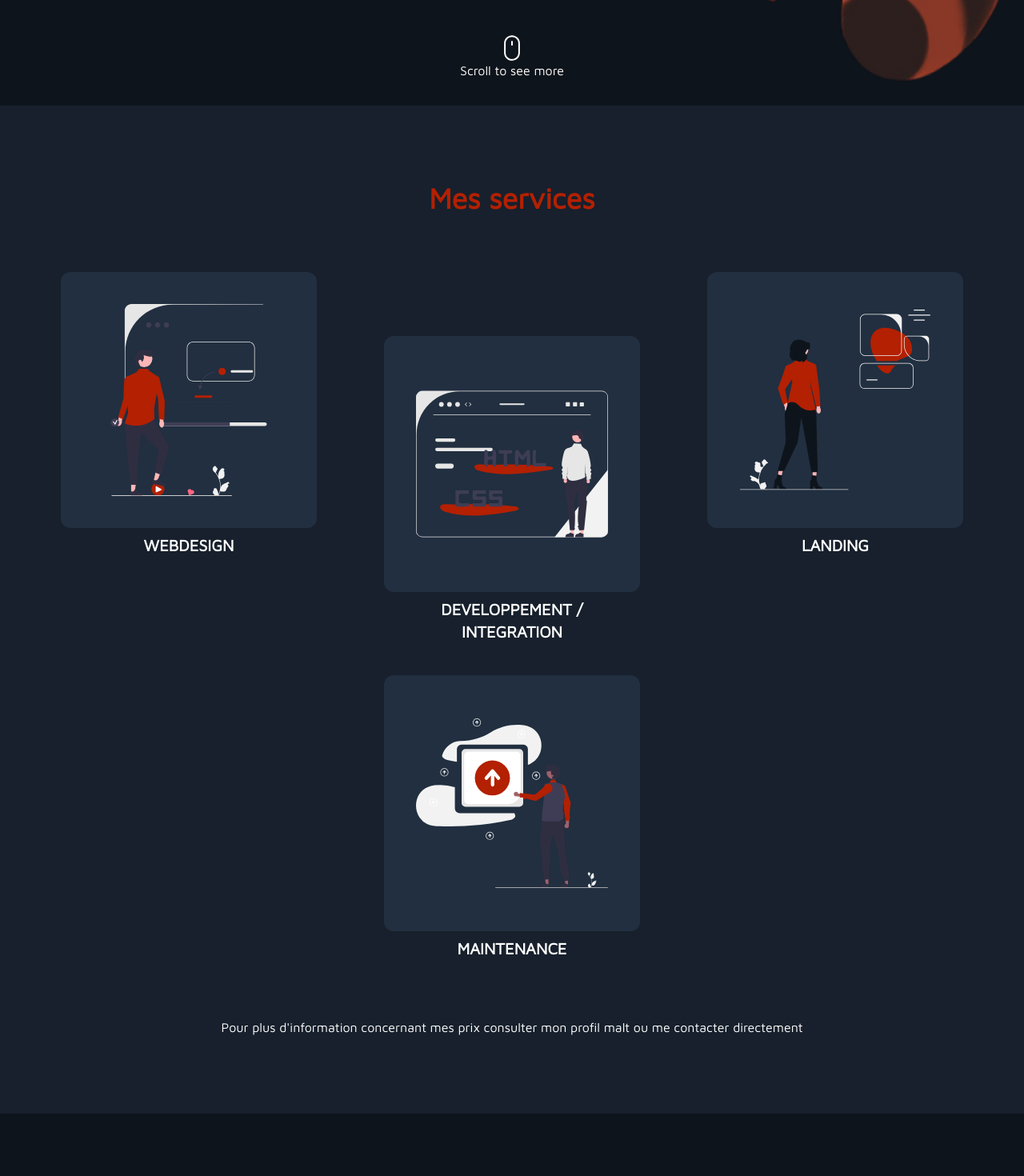
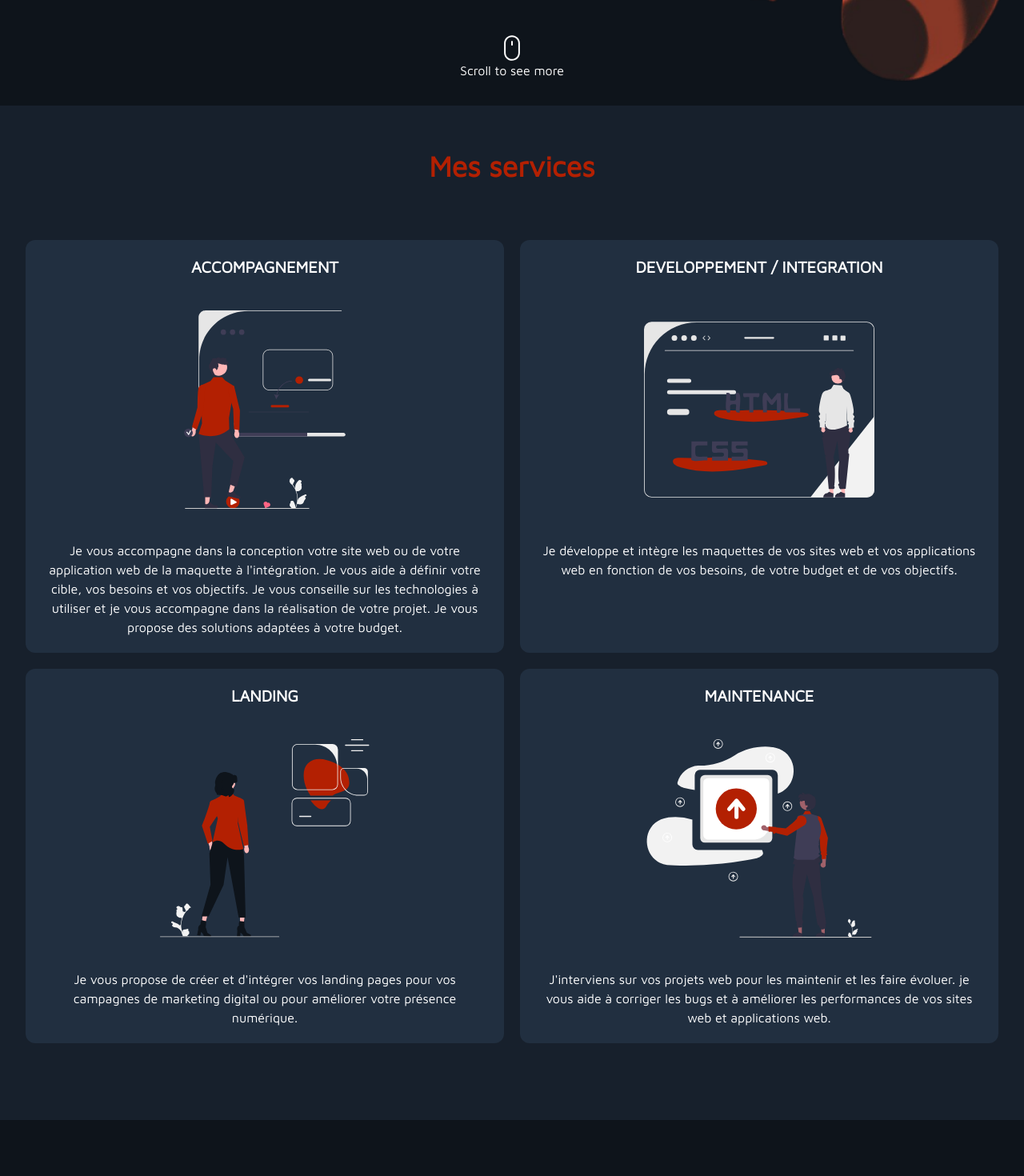
Before and after one commit to pierricktly/Portfolio, a Nuxt app: page / in a window 1280 px wide. Shown: the part 680-2150 px from the top of the page at 80% size. Built offline with nearby package versions, Linux system fonts and the light colour scheme.

Commit message:
add formulaire contact & révision des descriptions des services

```diff
--- a/components/Navigation.vue
+++ b/components/Navigation.vue
@@ -1,6 +1,6 @@
 <template>
   <div class="text-white">
-    <div class="container mx-auto flex justify-between py-5 px-5 lg:px-0">
+    <div class="container mx-auto flex justify-between py-5 px-5 xl:px-0">
       <div>
         <a href="/">
           <h1 class="font-bold text-2xl select-none">Zokiasu.</h1>
--- a/package.json
+++ b/package.json
@@ -9,7 +9,7 @@
     "generate": "nuxt generate"
   },
   "dependencies": {
-    "@emailjs/browser": "^3.4.0",
+    "@emailjs/browser": "^3.9.1",
     "@nuxtjs/axios": "^5.13.1",
     "@nuxtjs/pwa": "^3.3.5",
     "@nuxtjs/tailwindcss": "^5.0.0-4",
--- a/pages/contact.vue
+++ /dev/null
@@ -1,144 +0,0 @@
-<template>
-<section class="container mx-auto">
-  <div class="py-10 flex flex-col justify-center items-center text-white space-y-10">
-    <h2 class="text-5xl font-bold text-secondary">Contact Me</h2>
-    <p class="text-xl">You want to work with me? Tell me about your project and let's work together!</p>
-    <form class="w-full max-w-7xl min-w-max space-y-10 z-40" @submit.prevent="sendEmail">
-      <div class="flex flex-wrap">
-        <div class="relative w-full appearance-none">
-          <input
-            id="name"
-            name="name"
-            type="text"
-            v-model="name"
-            placeholder="Enter your name"
-            class="peer placeholder-transparent tracking-wide py-2 px-3 leading-relaxed appearance-none block w-full rounded
-            bg-primary border border-white
-            focus:bg-white/30 focus:outline-none"
-          />
-          <label
-            for="name"
-            class="
-              absolute
-              left-0 -top-8
-              transition-all
-              peer-placeholder-shown:top-2
-              peer-placeholder-shown:left-3
-              peer-focus:-top-8
-              peer-focus:left-0"
-            >Enter your name</label>
-        </div>
-      </div>
-      <div class="flex flex-wrap">
-        <div class="relative w-full appearance-none">
-          <input
-            id="email"
-            name="email"
-            type="email"
-            v-model="email"
-            placeholder="Enter your email address"
-            class="peer placeholder-transparent tracking-wide py-2 px-3 leading-relaxed appearance-none block w-full rounded
-            bg-primary border border-white
-            focus:bg-white/30 focus:outline-none"
-          />
-          <label
-            for="email"
-            class="
-              absolute
-              left-0 -top-8
-              transition-all
-              peer-placeholder-shown:top-2
-              peer-placeholder-shown:left-3
-              peer-focus:-top-8
-              peer-focus:left-0"
-            >Enter your email address</label>
-        </div>
-      </div>
-      <div class="flex flex-wrap">
-        <div class="relative w-full appearance-none">
-          <textarea
-            id="message"
-            name="message"
-            v-model="message"
-            placeholder="Enter your message"
-            class="peer placeholder-transparent tracking-wide py-2 px-3 leading-relaxed appearance-none block w-full h-52 rounded
-            bg-primary border border-white
-            focus:bg-white/30 focus:outline-none"
-          />
-          <label for="message" class="
-            absolute
-            left-0 -top-8
-            transition-all
-            peer-placeholder-shown:top-2
-            peer-placeholder-shown:left-3
-            peer-focus:-top-8
-            peer-focus:left-0"
-          >Enter your message</label>
-        </div>
-      </div>
-      <div class="w-full flex flex-col-reverse md:flex-row gap-3 justify-center items-center md:justify-between md:items-start">
-        <div class="flex justify-center overflow-hidden">
-          <button type="button" @click="copyEmail()" class="hover-underline-animation">Use your mail service?</button>
-        </div>
-        <div class="appearance-none w-full md:w-auto">
-          <input
-            type="submit"
-            value="Send"
-            class="cursor-pointer w-full md:w-auto tracking-wide leading-relaxed appearance-none block rounded
-            bg-secondary
-            hover:bg-secondary/70
-            px-5 py-1"/>
-        </div>
-      </div>
-    </form>
-  </div>
-</section>
-</template>
-
-<script>
-  import{ init } from '@emailjs/browser';
-  import emailjs from '@emailjs/browser';
-  init("user_LjdyAMDHMFXk6Or6Ffd5a");
-
-  export default {
-    name: "Contact",
-
-    created(){
-      this.$ga.page('/contact')
-    },
-
-    data() {
-      return {
-        name:"",
-        email:"",
-        message:"",
-      };
-    },
-
-    methods: {
-      sendEmail: function(e) {
-          if(this.message != "" || this.message != undefined) {
-              emailjs.sendForm('service_98p270n', 'template_0sow3ga', e.target, 'user_LjdyAMDHMFXk6Or6Ffd5a')
-              .then((result) => {
-                  console.log('SUCCESS!', result.status, result.text);
-                  this.message = ""
-                  this.name = ""
-                  this.email = ""
-              }, (error) => {
-                  console.log('FAILED...', error);
-              });
-          } else {
-            //OK
-          }
-      },
-
-      copyEmail() {
-        navigator.clipboard.writeText("pierrick.tly@gmail.com");
-        this.$toasted.show("Email copied!", {
-          position: "bottom-center",
-          duration : 5000
-        });
-      },
-    }
-  }
-</script>
--- a/pages/index.vue
+++ b/pages/index.vue
@@ -37,7 +37,7 @@
 		</section>
 
 		<section id="home" class="hidden min-h-screen lg:flex -mt-20">
-			<div class="container flex my-auto mx-auto">
+			<div class="container mx-auto flex my-auto">
 				<div class="my-auto space-y-10">
 					<div class="space-y-10">
 						<p
@@ -72,7 +72,7 @@
 					<img
 						src="../assets/images/redpanda.png"
 						alt=""
-						class="xl:h-[35rem]"
+						class="h-[20rem] xl:h-[35rem]"
 					/>
 				</div>
 			</div>
@@ -84,28 +84,38 @@
 			</div>
 		</section>
 
-		<page-section idSection="service" class="bg-[#17202C] py-14 lg:py-24">
+		<page-section idSection="service" class="bg-[#17202C] py-14 2xl:py-20">
 			<template #title>Mes services</template>
-			<ul class="flex flex-wrap gap-10 justify-evenly py-10 lg:py-20">
-				<li class="space-y-2 lg:-translate-y-10">
-					<icon-webdesign class="w-80 h-80 p-10 rounded-xl bg-[#212F40]"/>
-					<p class="text-center text-xl font-semibold uppercase">webdesign</p>
+			<ul class="grid grid-cols-2 2xl:flex gap-5 2xl:gap-10 justify-evenly py-10 2xl:py-20">
+				<li class="2xl:max-w-md space-y-5 p-5 2xl:-translate-y-10 rounded-xl bg-[#212F40]">
+					<p class="text-center text-xl font-semibold uppercase">Accompagnement</p>
+					<icon-webdesign class="mx-auto w-72 h-72 py-5"/>
+					<p class="text-center">
+						Je vous accompagne dans la conception votre site web ou de votre application web de la maquette à l'intégration. Je vous aide à définir votre cible, vos besoins et vos objectifs. Je vous conseille sur les technologies à utiliser et je vous accompagne dans la réalisation de votre projet. Je vous propose des solutions adaptées à votre budget.
+					</p>
 				</li>
-				<li class="space-y-2 lg:translate-y-10">
-					<icon-dev class="w-80 h-80 p-10 rounded-xl bg-[#212F40]"/>
-					<p class="text-center text-xl font-semibold uppercase">Developpement / <br>Integration</p>
+				<li class="2xl:max-w-md space-y-5 p-5 2xl:translate-y-10 rounded-xl bg-[#212F40]">
+					<p class="text-center text-xl font-semibold uppercase">Developpement / Integration</p>
+					<icon-dev class="mx-auto w-72 h-72 py-5"/>
+					<p class="text-center">
+						Je développe et intègre les maquettes de vos sites web et vos applications web en fonction de vos besoins, de votre budget et de vos objectifs.
+					</p>
 				</li>
-				<li class="space-y-2 lg:-translate-y-10">
-					<icon-landing class="w-80 h-80 p-10 rounded-xl bg-[#212F40]"/>
+				<li class="2xl:max-w-md space-y-5 p-5 2xl:-translate-y-10 rounded-xl bg-[#212F40]">
 					<p class="text-center text-xl font-semibold uppercase">Landing</p>
+					<icon-landing class="mx-auto w-72 h-72 py-5"/>
+					<p class="text-center">
+						Je vous propose de créer et d'intégrer vos landing pages pour vos campagnes de marketing digital ou pour améliorer votre présence numérique.
+					</p>
 				</li>
-				<li class="space-y-2 lg:translate-y-10">
-					<icon-maintenance class="w-80 h-80 p-10 rounded-xl bg-[#212F40]"/>
+				<li class="2xl:max-w-md space-y-5 p-5 2xl:translate-y-10 rounded-xl bg-[#212F40]">
 					<p class="text-center text-xl font-semibold uppercase">Maintenance</p>
+					<icon-maintenance class="mx-auto w-72 h-72 py-5"/>
+					<p class="text-center">
+						J'interviens sur vos projets web pour les maintenir et les faire évoluer. je vous aide à corriger les bugs et à améliorer les performances de vos sites web et applications web.
+					</p>
 				</li>
 			</ul>
-
-			<p class="text-center font-medium text-md">Pour plus d'information concernant mes prix consulter mon profil <a href="https://www.malt.fr/profile/zokiasu" target="_blank" class="hover-underline-animation">malt</a> ou me <nuxt-link to="#contact" class="hover-underline-animation">contacter</nuxt-link> directement</p>
 		</page-section>
 
 		<page-section idSection="work" class="py-20">
@@ -149,21 +159,123 @@
 		<page-section idSection="contact" class="py-20">
 			<template #title>Besoin d'un développeur ?</template>
 			<template #subtitle><p>Une idée ? Un projet ? N'hésitez pas contactez-moi !</p></template>
-			<div class="py-28 md:py-36 space-y-10 text-center">
+			<form class="w-full mx-auto max-w-7xl min-w-max space-y-10 z-40" @submit.prevent="sendEmail">
+				<div class="flex flex-wrap">
+					<div class="relative w-full appearance-none">
+						<input
+							id="name"
+							name="name"
+							type="text"
+							v-model="name"
+							placeholder="Enter your name"
+							class="peer placeholder-transparent tracking-wide py-2 px-3 leading-relaxed appearance-none block w-full rounded
+							bg-primary border border-white
+							focus:bg-white/30 focus:outline-none"
+						/>
+						<label
+							for="name"
+							class="
+								absolute
+								left-0 -top-8
+								transition-all
+								peer-placeholder-shown:top-2
+								peer-placeholder-shown:left-3
+								peer-focus:-top-8
+								peer-focus:left-0"
+							>Enter your name</label>
+					</div>
+				</div>
+				<div class="flex flex-wrap">
+					<div class="relative w-full appearance-none">
+						<input
+							id="email"
+							name="email"
+							type="email"
+							v-model="email"
+							placeholder="Enter your email address"
+							class="peer placeholder-transparent tracking-wide py-2 px-3 leading-relaxed appearance-none block w-full rounded
+							bg-primary border border-white
+							focus:bg-white/30 focus:outline-none"
+						/>
+						<label
+							for="email"
+							class="
+								absolute
+								left-0 -top-8
+								transition-all
+								peer-placeholder-shown:top-2
+								peer-placeholder-shown:left-3
+								peer-focus:-top-8
+								peer-focus:left-0"
+							>Enter your email address</label>
+					</div>
+				</div>
+				<div class="flex flex-wrap">
+					<div class="relative w-full appearance-none">
+						<textarea
+							id="message"
+							name="message"
+							v-model="message"
+							placeholder="Enter your message"
+							class="peer placeholder-transparent tracking-wide py-2 px-3 leading-relaxed appearance-none block w-full h-52 rounded
+							bg-primary border border-white
+							focus:bg-white/30 focus:outline-none"
+						/>
+						<label for="message" class="
+							absolute
+							left-0 -top-8
+							transition-all
+							peer-placeholder-shown:top-2
+							peer-placeholder-shown:left-3
+							peer-focus:-top-8
+							peer-focus:left-0"
+						>Enter your message</label>
+					</div>
+				</div>
+				<div class="w-full flex flex-col-reverse md:flex-row gap-3 justify-center items-center md:justify-between md:items-start">
+					<div class="flex justify-center overflow-hidden">
+						<button type="button" @click="copyEmail()" class="hover-underline-animation">Click here to copy my mail address</button>
+					</div>
+					<div class="appearance-none w-full md:w-auto">
+						<input
+							type="submit"
+							value="Send"
+							class="cursor-pointer w-full md:w-auto tracking-wide leading-relaxed appearance-none block rounded
+							bg-secondary
+							hover:bg-secondary/70
+							px-5 py-1"/>
+					</div>
+				</div>
+			</form>
+			<!-- <div class="py-28 md:py-36 space-y-10 text-center">
 				<button @click="copyEmail()">
 					<h3 class="text-5xl md:text-7xl lg:text-9xl hover-underline-animation">Copier mon mail</h3>
 				</button>
-			</div>
+			</div> -->
 		</page-section>
 	</div>
 </template>
 
 <script>
+import 'animate.css';
 import IconWebdesign from '~/components/Icon/IconWebdesign.vue';
 import PageSection from '~/components/PageSection.vue';
+import{ init } from '@emailjs/browser';
+import emailjs from '@emailjs/browser';
+init("user_LjdyAMDHMFXk6Or6Ffd5a");
+
 export default {
+	name: "Home",
+
 	components: { PageSection, IconWebdesign },
-	name: "Home",
+
+	data() {
+		return {
+			name:"",
+			email:"",
+			message:"",
+		};
+	},
 
 	projects() {
 		return [
@@ -202,6 +314,21 @@ export default {
 	},
 
 	methods: {
+		sendEmail: function(e) {
+				if(this.message != "" || this.message != undefined) {
+						emailjs.sendForm('service_98p270n', 'template_0sow3ga', e.target, 'user_LjdyAMDHMFXk6Or6Ffd5a')
+						.then((result) => {
+								console.log('SUCCESS!', result.status, result.text);
+								this.message = ""
+								this.name = ""
+								this.email = ""
+						}, (error) => {
+								console.log('FAILED...', error);
+						});
+				} else {
+					//OK
+				}
+		},
 		copyEmail() {
 			navigator.clipboard.writeText("pierrick.tly@gmail.com");
 			this.$toasted.show("Email copied!", {
```
Also changed, not shown: nuxt.config.js (+6 -6 lines), 1 other file (tests, documents, lock files or other folders).
